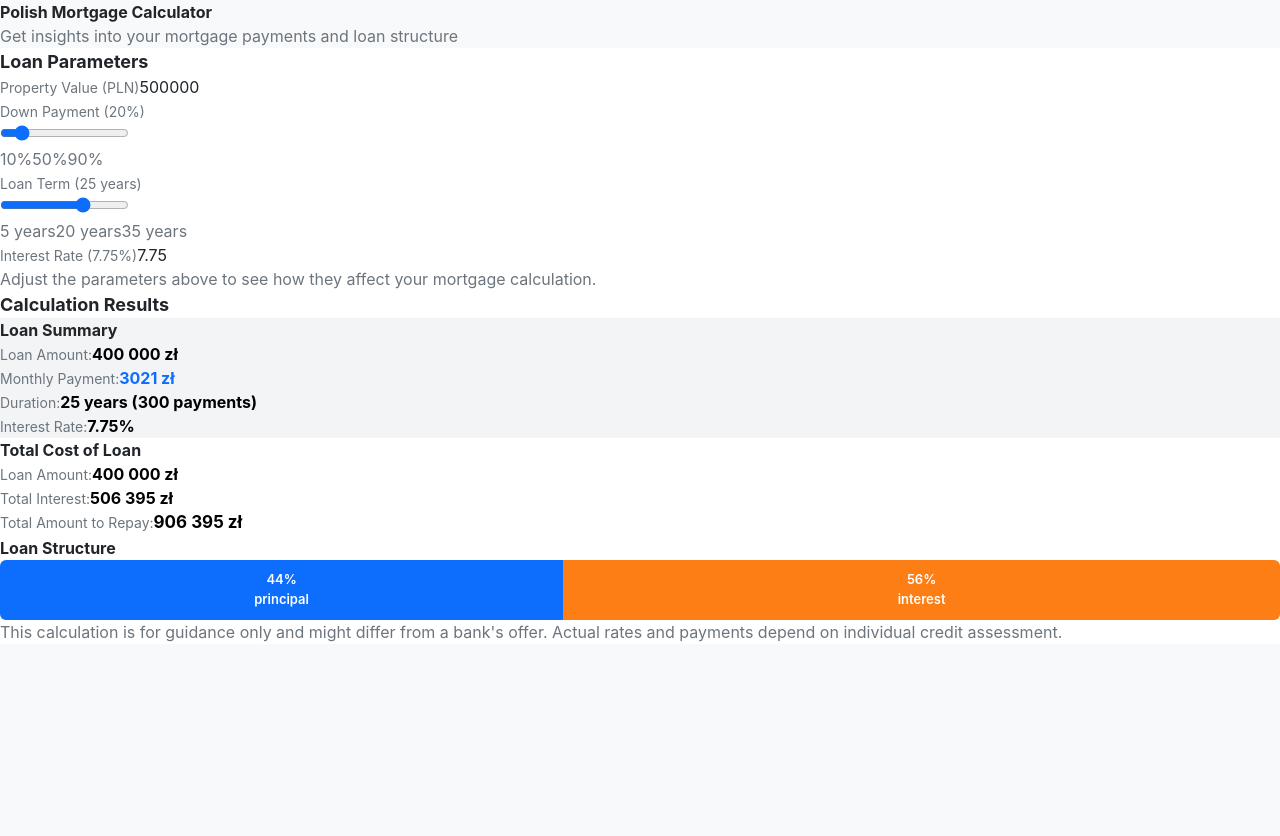
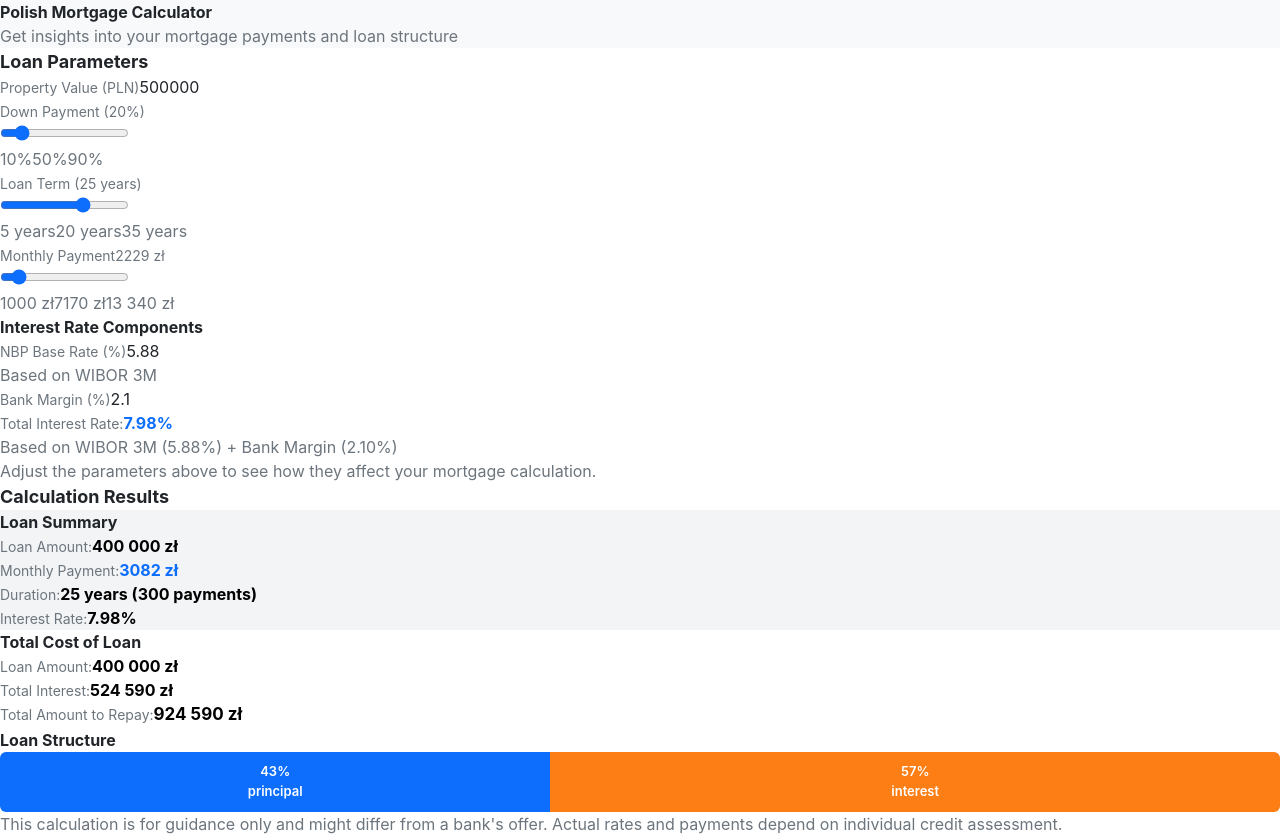
Before and after one commit to MishaTWhite/property-insights, a React (Vite) app in the folder client/: page / in a window 1280 px wide. Before the commit the page ends 800 px from the top, so only its background shows below. Built offline with nearby package versions, Linux system fonts and the light colour scheme; no server answers; the HTML template or start-up script is replaced by a standard one.

Commit message:
Monthly Payment v1

```diff
--- a/client/src/components/MortgageCalculator.jsx
+++ b/client/src/components/MortgageCalculator.jsx
@@ -10,17 +10,31 @@ const MortgageCalculator = ({ defaultInterestRate }) => {
       propertyValue: 500000,
       downPaymentPercent: 20,
       loanTerm: 25,
+      monthlyPayment: 2229,
+      nbpBaseRate: 5.88, // Default NBP Base Rate (WIBOR 3M)
+      bankMargin: 2.10,  // Default Bank Margin
       interestRate: defaultInterestRate,
     },
   });
 
   const formValues = watch();
   const [results, setResults] = useState(null);
+  // Track the total interest rate (NBP Rate + Bank Margin)
+  const [totalInterestRate, setTotalInterestRate] = useState(
+    formValues.nbpBaseRate + formValues.bankMargin
+  );
 
   useEffect(() => {
     // Update interest rate if defaultInterestRate changes
     setValue('interestRate', defaultInterestRate);
   }, [defaultInterestRate, setValue]);
+
+  useEffect(() => {
+    // Calculate total interest rate from NBP base rate and bank margin
+    const calculatedTotalRate = formValues.nbpBaseRate + formValues.bankMargin;
+    setTotalInterestRate(calculatedTotalRate);
+    setValue('interestRate', calculatedTotalRate);
+  }, [formValues.nbpBaseRate, formValues.bankMargin, setValue]);
 
   useEffect(() => {
     const calculationResults = calculateMortgage(
@@ -35,7 +49,7 @@ const MortgageCalculator = ({ defaultInterestRate }) => {
   return (
     <div className="grid grid-cols-1 lg:grid-cols-2 gap-8">
       <div className="bg-white shadow rounded-lg p-6" style={{ backgroundColor: 'var(--color-white)' }}>
-        <MortgageForm control={control} />
+        <MortgageForm control={control} totalInterestRate={totalInterestRate} />
       </div>
       <div className="bg-white shadow rounded-lg p-6" style={{ backgroundColor: 'var(--color-white)' }}>
         <ResultsDisplay results={results} />
--- a/client/src/components/MortgageForm.jsx
+++ b/client/src/components/MortgageForm.jsx
@@ -1,9 +1,10 @@
 import React from 'react';
 import { Controller, useWatch } from 'react-hook-form';
+import { formatCurrency } from '../utils/mortgageCalculations';
 
-const MortgageForm = ({ control }) => {
+const MortgageForm = ({ control, totalInterestRate }) => {
   // Use useWatch hook to access form values safely
-  const { downPaymentPercent, loanTerm, interestRate } = useWatch({ control });
+  const { downPaymentPercent, loanTerm, monthlyPayment, nbpBaseRate, bankMargin } = useWatch({ control });
   return (
     <div>
       <h2 className="text-lg font-bold mb-5" style={{ color: 'var(--color-heading)', fontSize: '18px' }}>Loan Parameters</h2>
@@ -91,20 +92,55 @@ const MortgageForm = ({ control }) => {
           />
         </div>
 
-        {/* Interest Rate */}
+        {/* Monthly Payment Slider - NEW */}
         <div>
-          <label htmlFor="interestRate" className="block text-label mb-2">
-            Interest Rate ({interestRate}%)
+          <label htmlFor="monthlyPayment" className="block text-label mb-2 flex justify-between">
+            <span>Monthly Payment</span>
+            <span>{formatCurrency(monthlyPayment)}</span>
           </label>
           <Controller
-            name="interestRate"
+            name="monthlyPayment"
+            control={control}
+            render={({ field }) => (
+              <div>
+                <input
+                  {...field}
+                  type="range"
+                  min="1000"
+                  max="13340"
+                  step="10"
+                  onChange={(e) => field.onChange(Number(e.target.value))}
+                  className="mt-1 block w-full"
+                  style={{ accentColor: 'var(--color-accent)' }}
+                />
+                <div className="flex justify-between text-xs" style={{ color: 'var(--color-text)' }}>
+                  <span>{formatCurrency(1000)}</span>
+                  <span>{formatCurrency(7170)}</span>
+                  <span>{formatCurrency(13340)}</span>
+                </div>
+              </div>
+            )}
+          />
+        </div>
+
+        {/* Interest Rate Section - UPDATED */}
+        <div>
+          <h3 className="text-md font-semibold mb-3" style={{ color: 'var(--color-heading)' }}>Interest Rate Components</h3>
+
+          {/* NBP Base Rate */}
+          <div className="mb-3">
+            <label htmlFor="nbpBaseRate" className="block text-label mb-2">
+              NBP Base Rate (%)
+            </label>
+            <Controller
+              name="nbpBaseRate"
               control={control}
               render={({ field }) => (
                 <input
                   {...field}
                   type="number"
-                min="1"
-                max="20"
+                  min="0"
+                  max="15"
                   step="0.01"
                   onChange={(e) => field.onChange(Number(e.target.value))}
                   className="mt-1 block w-full px-3 py-2 border border-gray-300 rounded-md shadow-sm focus:outline-none focus:ring-blue-500 focus:border-blue-500 sm:text-sm"
@@ -112,6 +148,46 @@ const MortgageForm = ({ control }) => {
                 />
               )}
             />
+            <div className="text-xs mt-1" style={{ color: 'var(--color-text)' }}>
+              Based on WIBOR 3M
+            </div>
+          </div>
+
+          {/* Bank Margin */}
+          <div className="mb-3">
+            <label htmlFor="bankMargin" className="block text-label mb-2">
+              Bank Margin (%)
+            </label>
+            <Controller
+              name="bankMargin"
+              control={control}
+              render={({ field }) => (
+                <input
+                  {...field}
+                  type="number"
+                  min="0"
+                  max="10"
+                  step="0.01"
+                  onChange={(e) => field.onChange(Number(e.target.value))}
+                  className="mt-1 block w-full px-3 py-2 border border-gray-300 rounded-md shadow-sm focus:outline-none focus:ring-blue-500 focus:border-blue-500 sm:text-sm"
+                  style={{ backgroundColor: 'var(--color-white)', borderColor: '#ced4da', transition: 'all 0.2s' }}
+                />
+              )}
+            />
+          </div>
+
+          {/* Total Interest Rate Display */}
+          <div className="p-3 bg-blue-50 rounded-md border border-blue-200">
+            <div className="flex justify-between items-center">
+              <span className="text-label">Total Interest Rate:</span>
+              <span className="text-value font-bold" style={{ color: 'var(--color-accent)', fontSize: '16px' }}>
+                {totalInterestRate.toFixed(2)}%
+              </span>
+            </div>
+            <div className="text-xs mt-1" style={{ color: 'var(--color-text)' }}>
+              Based on WIBOR 3M ({nbpBaseRate?.toFixed(2) || '5.88'}%) + Bank Margin ({bankMargin?.toFixed(2) || '2.10'}%)
+            </div>
+          </div>
         </div>
       </div>
 
```
Lines whose indentation alone changed are shown as unchanged.
